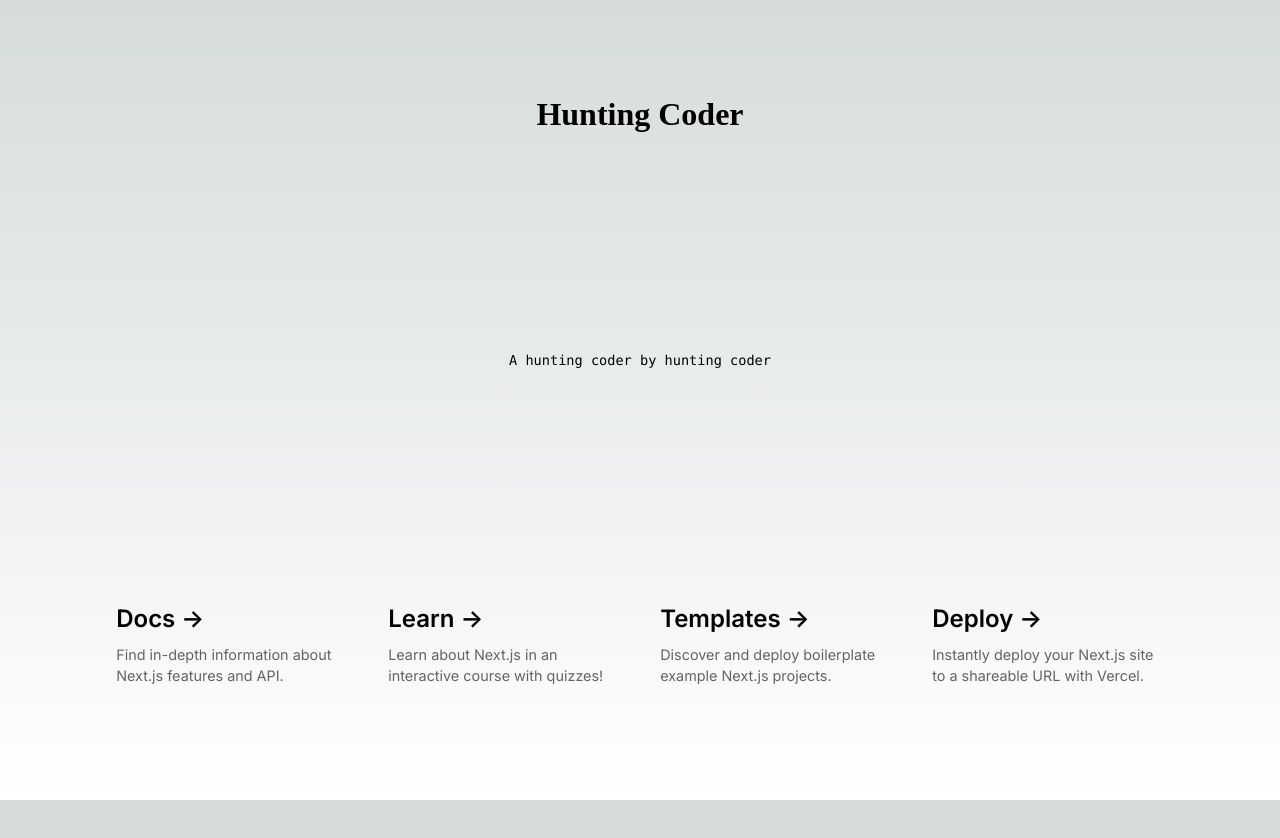
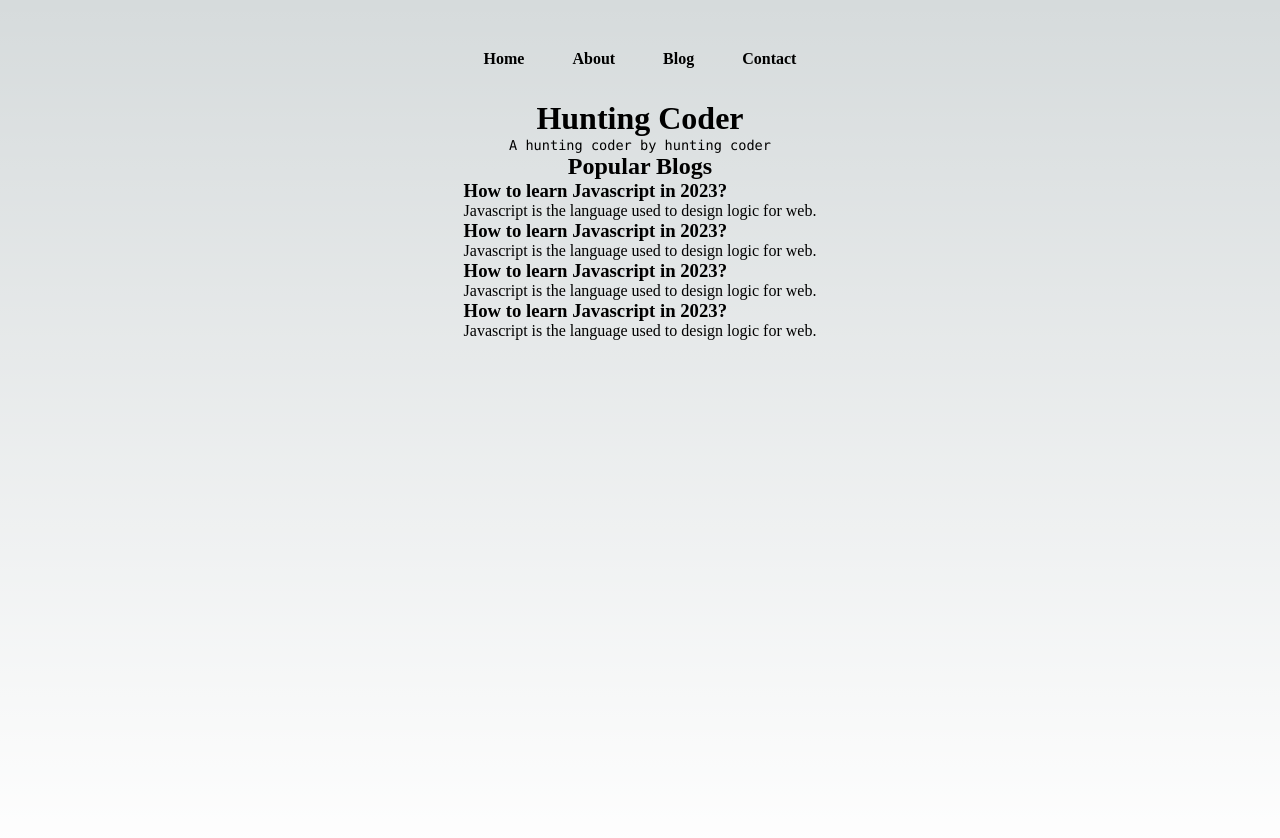
Before and after one commit to mayurigurav1997/nextjs1, a Next.js app: page / in a window 1280 px wide. Shown: the top 838 px of the page. Before the commit the page ends 800 px from the top, so only its background shows below. Built offline with nearby package versions, Linux system fonts and the light colour scheme.

Commit message:
navbar added

```diff
--- a/pages/index.js
+++ b/pages/index.js
@@ -16,7 +16,16 @@
         <meta name="keywords" content="next ,hunting coder, huntingcoder blog" />
         <link rel="icon" href="/favicon.ico" />
       </Head>
-      <Script src="/sc.js" strategy="lazyOnload"></Script>
+      {/* <Script src="/sc.js" strategy="lazyOnload"></Script>
+       */}
+      <nav className={styles.mainnav}>
+        <ul>
+          <li>Home</li>
+          <li>About</li>
+          <li>Blog</li>
+          <li>Contact</li>
+        </ul>
+      </nav>
       <main className={styles.main}>
         <h1 className={styles.title}>Hunting Coder</h1>
 
@@ -24,63 +33,24 @@
           A hunting coder by hunting coder
         </p>
 
-        <div className={styles.grid}>
-          <a
-            href="https://nextjs.org/docs?utm_source=create-next-app&utm_medium=default-template&utm_campaign=create-next-app"
-            className={styles.card}
-            target="_blank"
-            rel="noopener noreferrer"
-          >
-            <h2 className={inter.className}>
-              Docs <span>-&gt;</span>
-            </h2>
-            <p className={inter.className}>
-              Find in-depth information about Next.js features and&nbsp;API.
-            </p>
-          </a>
-
-          <a
-            href="https://nextjs.org/learn?utm_source=create-next-app&utm_medium=default-template&utm_campaign=create-next-app"
-            className={styles.card}
-            target="_blank"
-            rel="noopener noreferrer"
-          >
-            <h2 className={inter.className}>
-              Learn <span>-&gt;</span>
-            </h2>
-            <p className={inter.className}>
-              Learn about Next.js in an interactive course with&nbsp;quizzes!
-            </p>
-          </a>
-
-          <a
-            href="https://vercel.com/templates?framework=next.js&utm_source=create-next-app&utm_medium=default-template&utm_campaign=create-next-app"
-            className={styles.card}
-            target="_blank"
-            rel="noopener noreferrer"
-          >
-            <h2 className={inter.className}>
-              Templates <span>-&gt;</span>
-            </h2>
-            <p className={inter.className}>
-              Discover and deploy boilerplate example Next.js&nbsp;projects.
-            </p>
-          </a>
-
-          <a
-            href="https://vercel.com/new?utm_source=create-next-app&utm_medium=default-template&utm_campaign=create-next-app"
-            className={styles.card}
-            target="_blank"
-            rel="noopener noreferrer"
-          >
-            <h2 className={inter.className}>
-              Deploy <span>-&gt;</span>
-            </h2>
-            <p className={inter.className}>
-              Instantly deploy your Next.js site to a shareable URL
-              with&nbsp;Vercel.
-            </p>
-          </a>
+        <h2>Popular Blogs</h2>
+        <div className="blogs">
+          <div className="blogItem">
+            <h3>How to learn Javascript in 2023?</h3>
+            <p>Javascript is the language used to design logic for web.</p>
+          </div>
+          <div className="blogItem">
+            <h3>How to learn Javascript in 2023?</h3>
+            <p>Javascript is the language used to design logic for web.</p>
+          </div>
+          <div className="blogItem">
+            <h3>How to learn Javascript in 2023?</h3>
+            <p>Javascript is the language used to design logic for web.</p>
+          </div>
+          <div className="blogItem">
+            <h3>How to learn Javascript in 2023?</h3>
+            <p>Javascript is the language used to design logic for web.</p>
+          </div>
         </div>
       </main>
     </>
--- a/styles/Home.module.css
+++ b/styles/Home.module.css
@@ -1,9 +1,9 @@
 .main {
   display: flex;
   flex-direction: column;
-  justify-content: space-between;
+  justify-content: flex-start;
   align-items: center;
-  padding: 6rem;
+  padding-top: 2rem;
   min-height: 100vh;
 }
 
@@ -276,3 +276,14 @@
     transform: rotate(0deg);
   }
 }
+
+.mainnav ul {
+  display: flex;
+  justify-content: center;
+  margin-top: 50px;
+}
+.mainnav ul li {
+  margin: 0 24px;
+  list-style: none;
+  font-weight: bold;
+}
```
